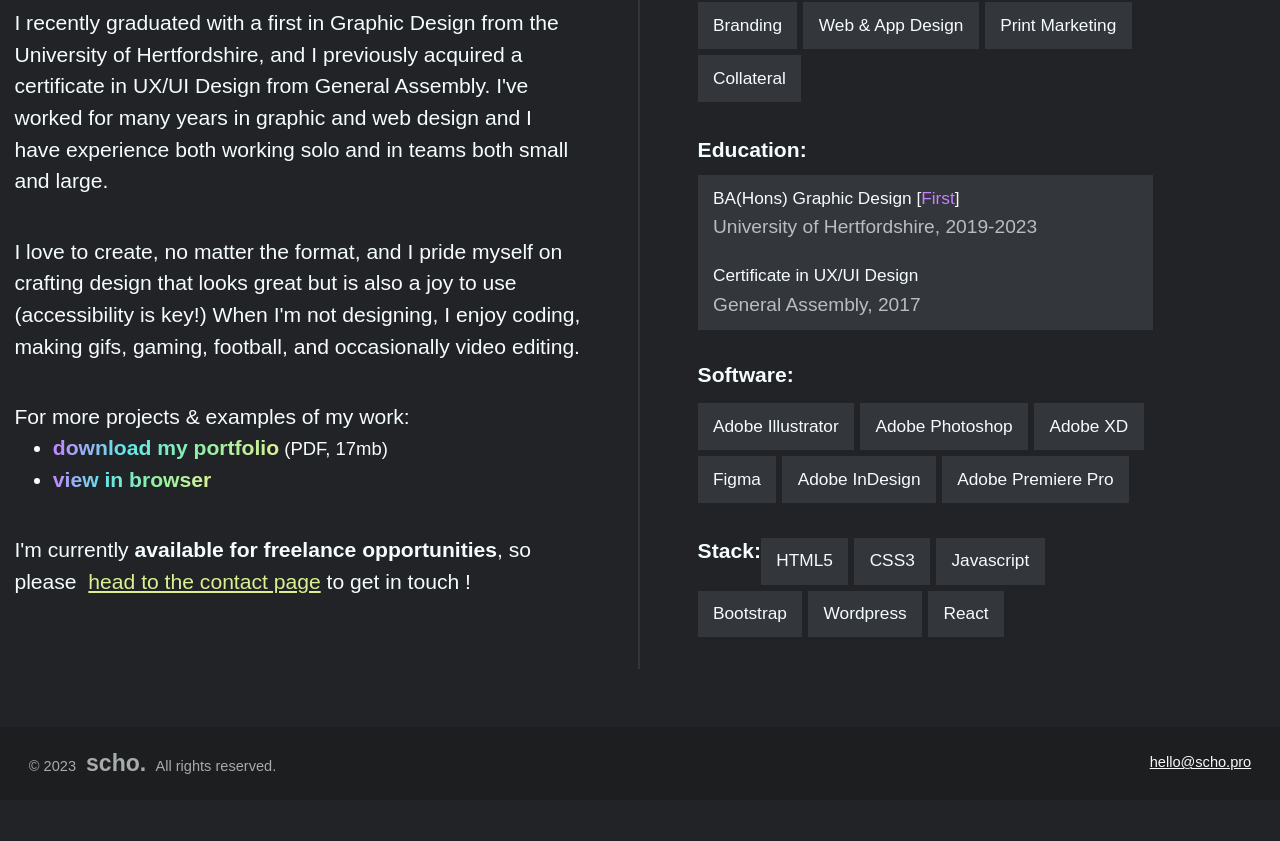
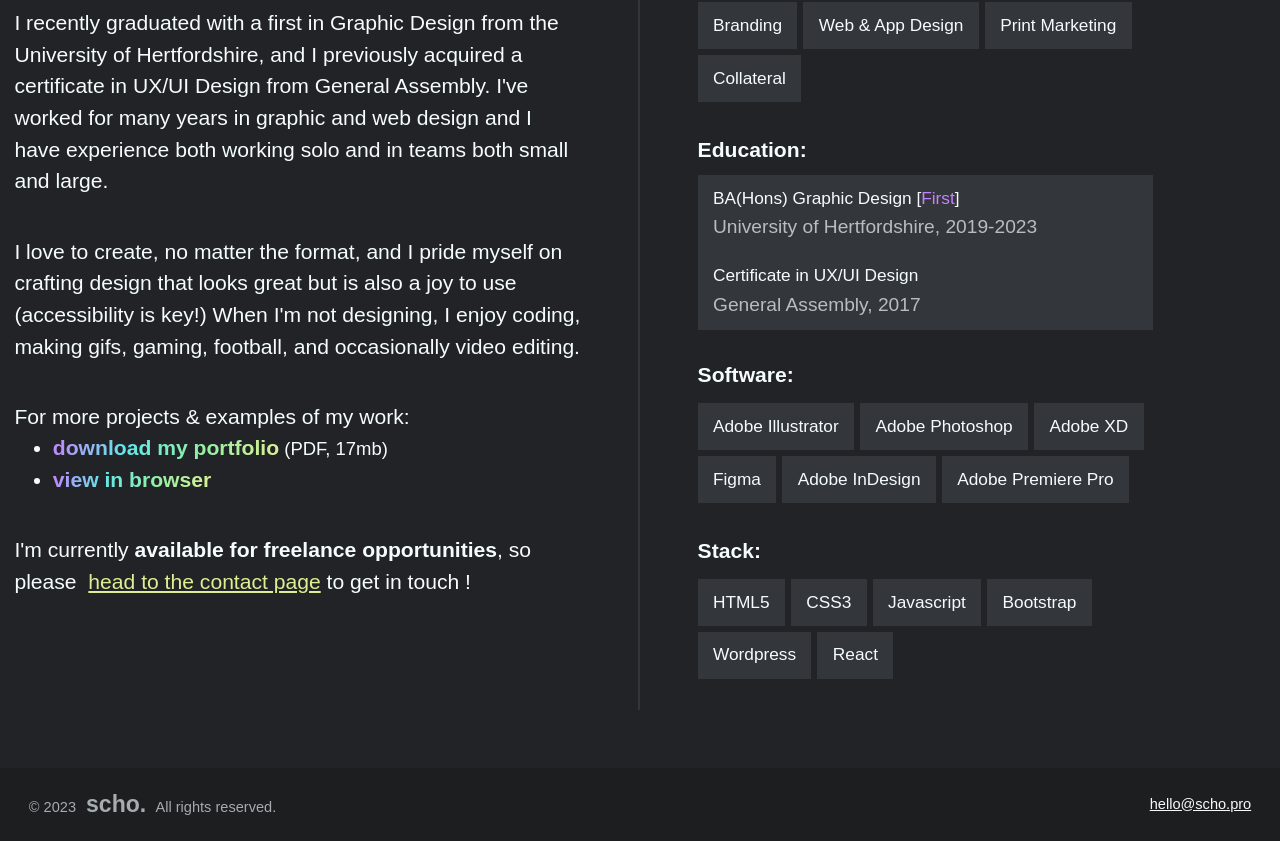
Before and after one commit to indoct/scho-react, a React (Create React App) app: page /about in a window 1280 px wide. Shown: the part 458-1299 px from the top of the page. Before the commit the page ends 1258 px from the top, so only its background shows below. Built offline with nearby package versions, Linux system fonts and the light colour scheme; a web font is replaced by a local one.

Commit message:
Update About.jsx

```diff
--- a/src/pages/About.jsx
+++ b/src/pages/About.jsx
@@ -79,8 +79,8 @@ export default function About() {
               <span className="item">Adobe InDesign</span>
               <span className="item">Adobe Premiere Pro</span>
             </p>
+            <h6>Stack:</h6>
             <p className="mb-4 d-flex">
-              <h6>Stack:</h6>
               <span className="item">HTML5</span>
               <span className="item">CSS3</span>
               <span className="item">Javascript</span>
```
